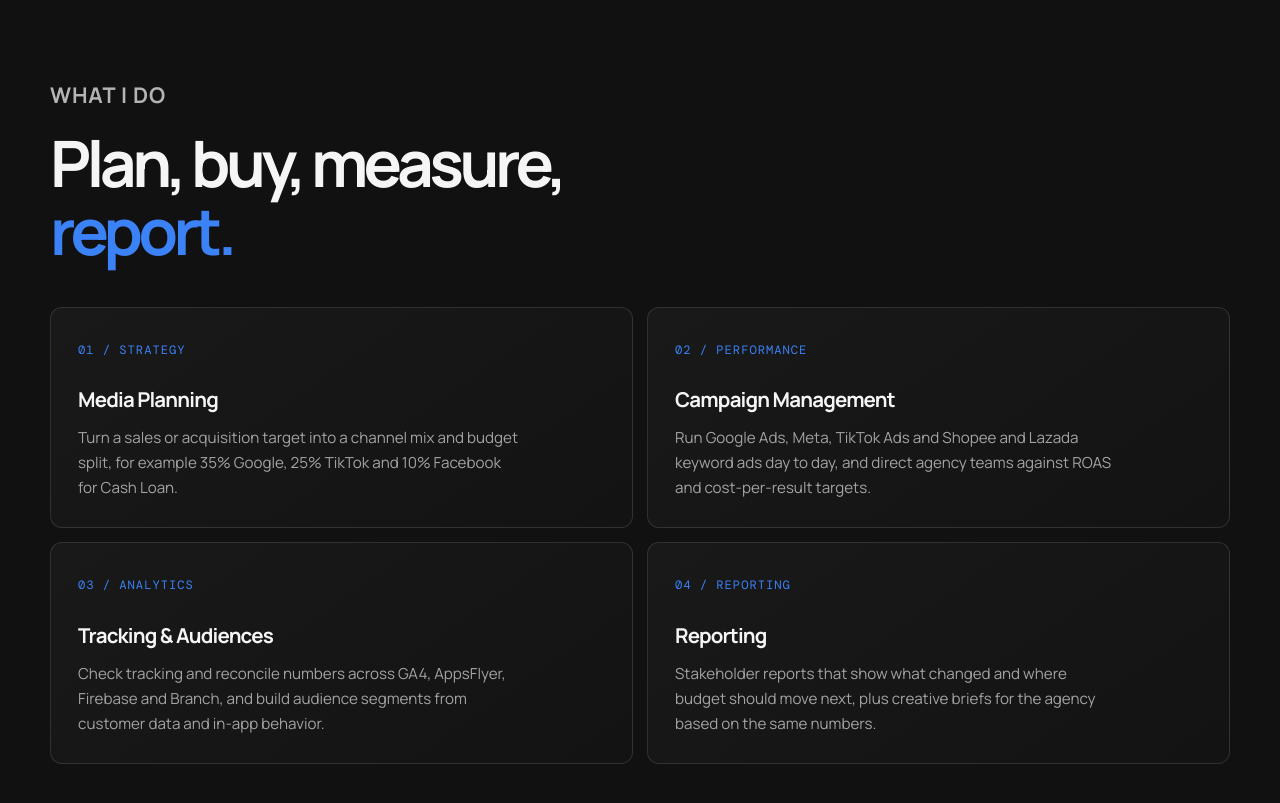
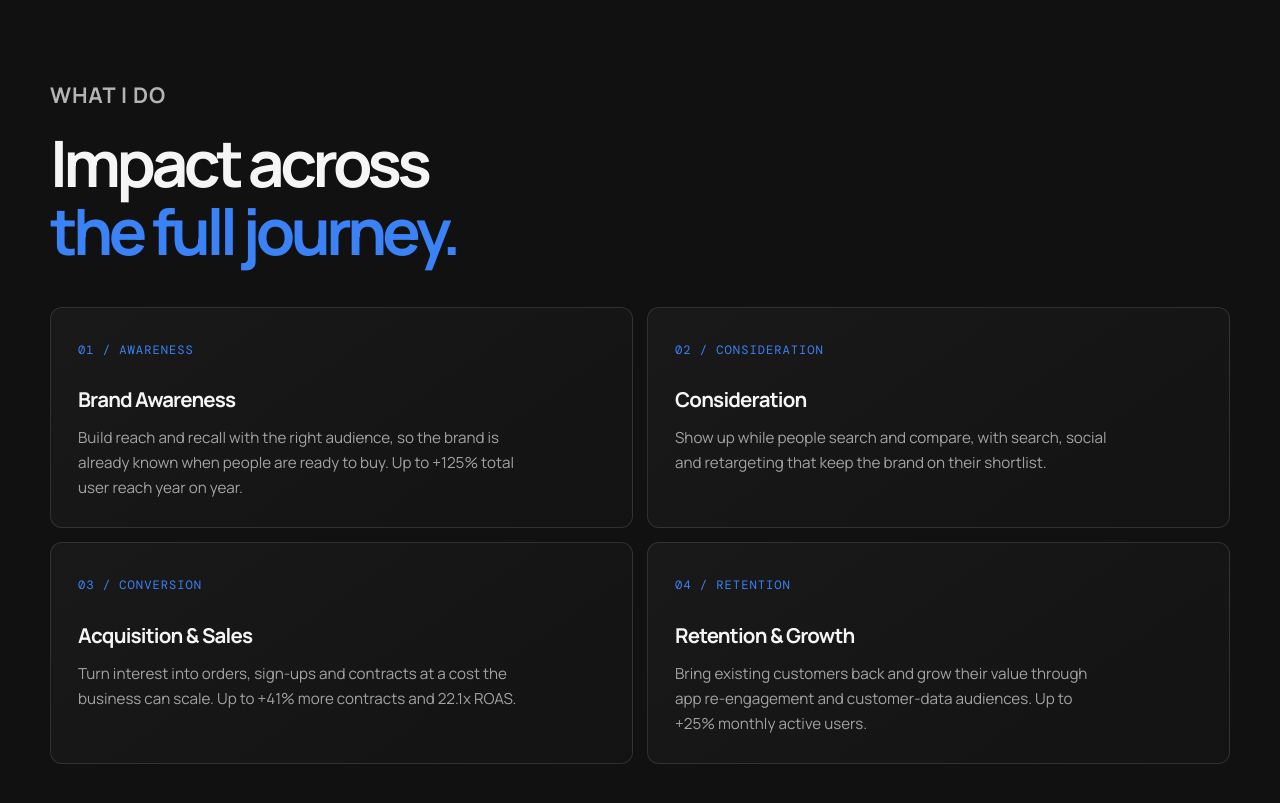
Before and after one commit to Dustinnguyen3301/Performance-Marketing-Portfolio, a plain HTML site: page index.html in a window 1280 px wide. Shown: the part 900-1703 px from the top of the page. Drawn offline with nearby package versions, Linux system fonts and the light colour scheme.

Commit message:
What I do: frame services as the full customer journey
Awareness, consideration, conversion and retention cards, each with the
impact it delivered, no industry or client names.

Co-Authored-By: Claude Opus 5.5 <noreply@anthropic.com>

```diff
--- a/index.html
+++ b/index.html
@@ -98,13 +98,13 @@
     <section class="content-section section-wrap" id="expertise">
       <div class="section-heading">
         <p class="eyebrow">WHAT I DO</p>
-        <h2>Plan, buy, measure,<br><span class="accent">report.</span></h2>
+        <h2>Impact across<br><span class="accent">the full journey.</span></h2>
       </div>
       <div class="expertise-grid">
-        <article class="expertise-card"><span class="card-index">01 / STRATEGY</span><h3>Media Planning</h3><p>Turn a sales or acquisition target into a channel mix and budget split, for example 35% Google, 25% TikTok and 10% Facebook for Cash Loan.</p></article>
-        <article class="expertise-card"><span class="card-index">02 / PERFORMANCE</span><h3>Campaign Management</h3><p>Run Google Ads, Meta, TikTok Ads and Shopee and Lazada keyword ads day to day, and direct agency teams against ROAS and cost-per-result targets.</p></article>
-        <article class="expertise-card"><span class="card-index">03 / ANALYTICS</span><h3>Tracking &amp; Audiences</h3><p>Check tracking and reconcile numbers across GA4, AppsFlyer, Firebase and Branch, and build audience segments from customer data and in-app behavior.</p></article>
-        <article class="expertise-card"><span class="card-index">04 / REPORTING</span><h3>Reporting</h3><p>Stakeholder reports that show what changed and where budget should move next, plus creative briefs for the agency based on the same numbers.</p></article>
+        <article class="expertise-card"><span class="card-index">01 / AWARENESS</span><h3>Brand Awareness</h3><p>Build reach and recall with the right audience, so the brand is already known when people are ready to buy. Up to +125% total user reach year on year.</p></article>
+        <article class="expertise-card"><span class="card-index">02 / CONSIDERATION</span><h3>Consideration</h3><p>Show up while people search and compare, with search, social and retargeting that keep the brand on their shortlist.</p></article>
+        <article class="expertise-card"><span class="card-index">03 / CONVERSION</span><h3>Acquisition &amp; Sales</h3><p>Turn interest into orders, sign-ups and contracts at a cost the business can scale. Up to +41% more contracts and 22.1x ROAS.</p></article>
+        <article class="expertise-card"><span class="card-index">04 / RETENTION</span><h3>Retention &amp; Growth</h3><p>Bring existing customers back and grow their value through app re-engagement and customer-data audiences. Up to +25% monthly active users.</p></article>
       </div>
     </section>
 
```
